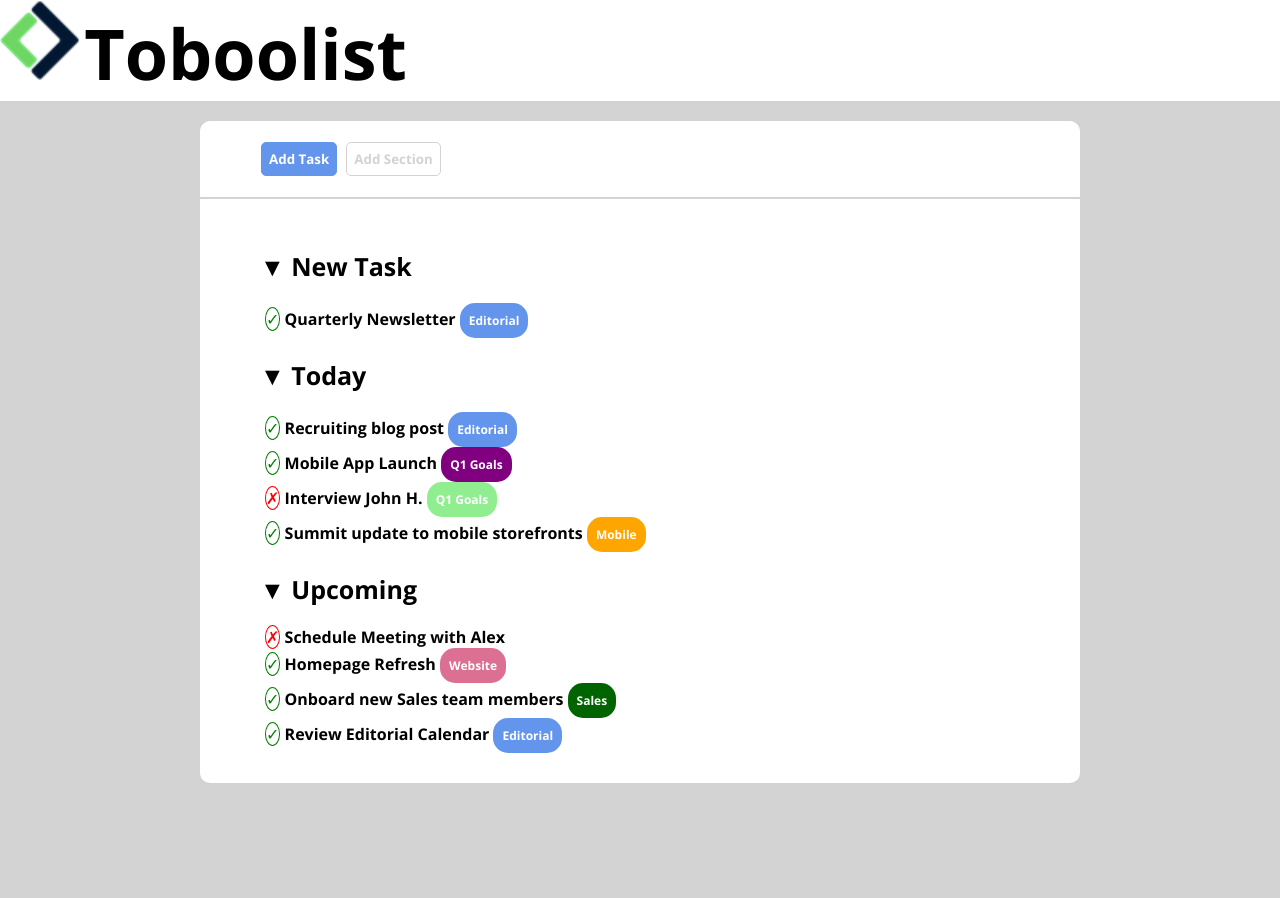
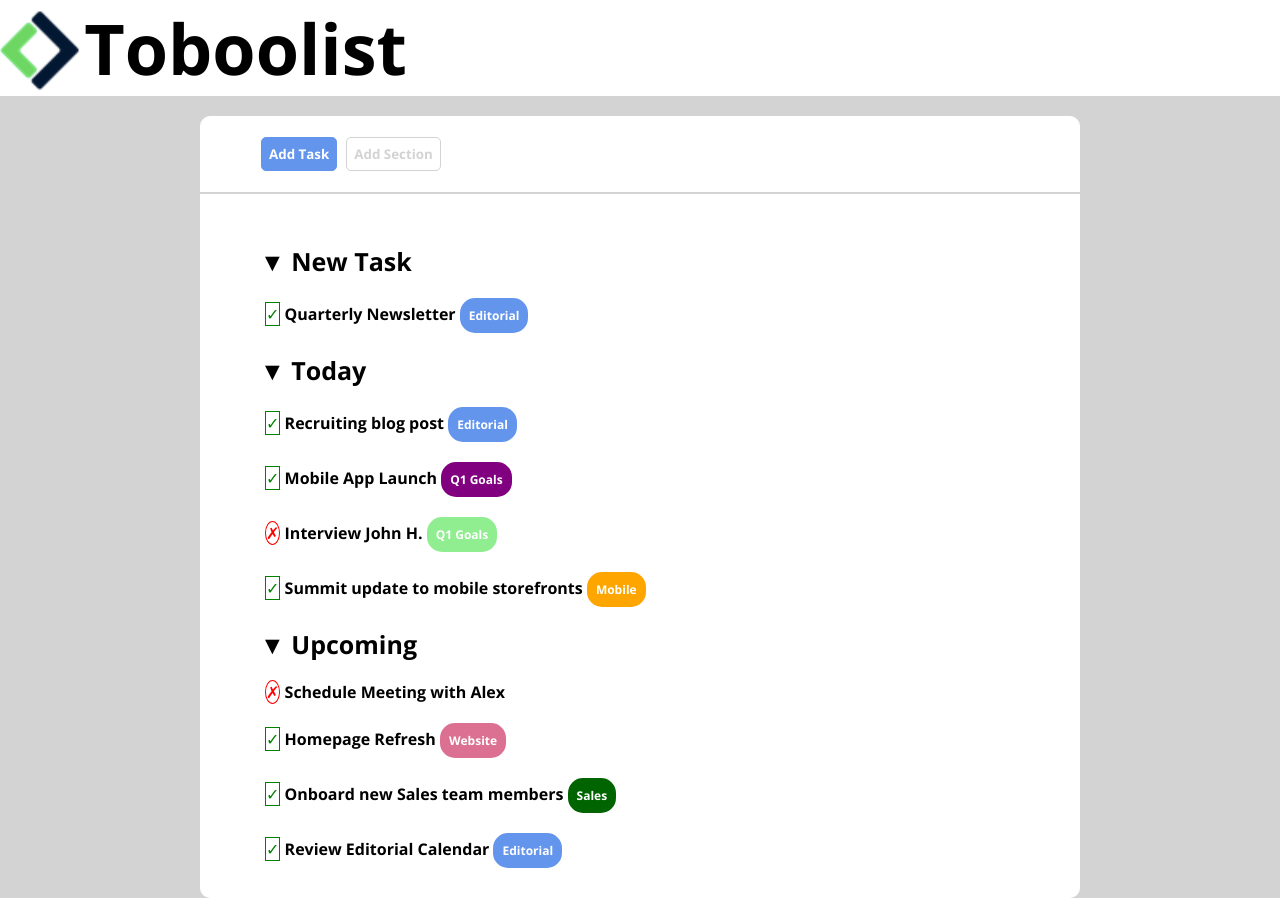
Before and after one commit to Giovanni-Palmitessa/html-css-toboolist, a plain HTML site: page index.html in a window 1280 px wide. Before the commit the page ends 800 px from the top, so only its background shows below. Drawn offline with nearby package versions, Linux system fonts and the light colour scheme.

Commit message:
add margin

```diff
--- a/assets/style.css
+++ b/assets/style.css
@@ -10,15 +10,18 @@ body{
 
 header{
     background-color: white;
+
 }
 
 img{
     width: 80px;
+    margin-top: 10px;
 }
 
 #title{
     font-family: 'Open Sans', sans-serif;
     font-size: 70px;
+    vertical-align:top;
 }
 
 nav{
@@ -71,8 +74,9 @@ nav{
 .checkbox{
     color: green;
     border: 1px solid green;
-    border-radius: 50%;
+    /*border-radius: 50%;*/
     margin-left: 35px;
+    width: 10px;
 }
 
 .note{
@@ -82,7 +86,6 @@ nav{
     padding: 8px;
     border: 1px solid transparent;
     border-radius: 15px;
-
 }
 
 .blue{
@@ -115,3 +118,7 @@ nav{
 .dark-green{
     background-color: darkgreen;
 }
+
+div{
+    margin-top: 20px;
+}
```
